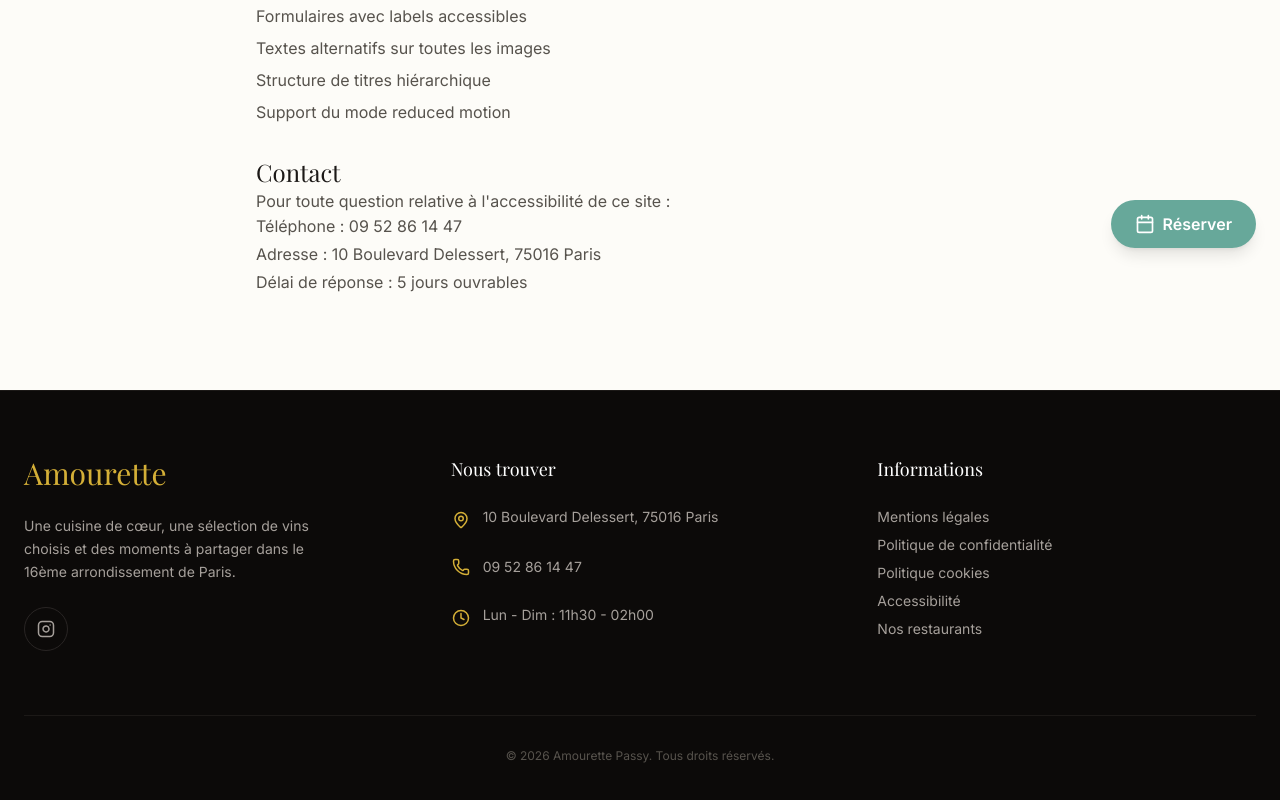
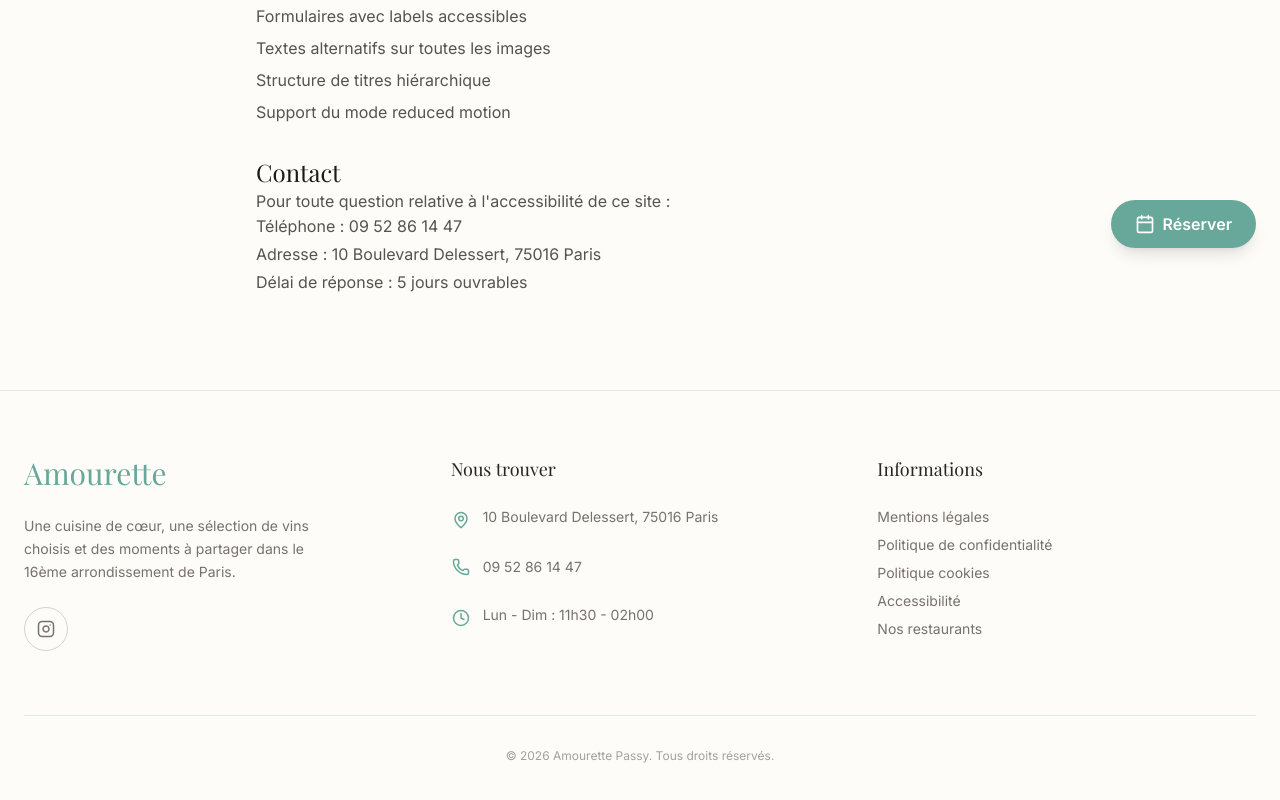
Before and after one commit to PremIA92100/AMOURETTE-LANDING-PAGE, a Next.js app: page /accessibilite/ in a window 1280 px wide. Shown: the part 528-1328 px from the top of the page. Built offline with nearby package versions, Linux system fonts and the light colour scheme; a web font is replaced by a local one.

Commit message:
fix: texte on→nous, supprime 'pas de chichi', vire compteur carte, footer clair amourette

```diff
--- a/components/layout/Footer.tsx
+++ b/components/layout/Footer.tsx
@@ -10,11 +10,11 @@
   const accessibilityHref = slugMap.accessibility[locale]
 
   return (
-    <footer className="bg-stone-950 text-stone-400 py-12 md:py-16 border-t border-stone-900">
+    <footer className="bg-paper text-stone-500 py-12 md:py-16 border-t border-amourette/20">
       <div className="container mx-auto px-6">
         <div className="grid grid-cols-1 md:grid-cols-3 gap-10 md:gap-12">
           <div className="space-y-5 md:space-y-6">
-            <h3 className="text-3xl font-serif text-gold">Amourette</h3>
+            <h3 className="text-3xl font-serif text-amourette">Amourette</h3>
             <p className="text-sm leading-relaxed max-w-xs">
               {locale === 'fr'
                 ? "Une cuisine de cœur, une sélection de vins choisis et des moments à partager dans le 16ème arrondissement de Paris."
@@ -25,7 +25,7 @@
                 href="https://www.instagram.com/amourettepassy/"
                 target="_blank"
                 rel="noopener noreferrer"
-                className="md:hover:text-gold transition-colors p-2 min-w-[44px] min-h-[44px] flex items-center justify-center border border-stone-800 rounded-full md:hover:border-gold"
+                className="md:hover:text-amourette transition-colors p-2 min-w-[44px] min-h-[44px] flex items-center justify-center border border-stone-300 rounded-full md:hover:border-amourette"
                 aria-label="Instagram"
               >
                 <Instagram size={18} />
@@ -34,25 +34,25 @@
           </div>
 
           <div className="space-y-5 md:space-y-6">
-            <h4 className="text-lg font-serif text-white">
+            <h4 className="text-lg font-serif text-stone-800">
               {locale === 'fr' ? 'Nous trouver' : 'Find us'}
             </h4>
             <div className="space-y-4 text-sm">
               <div className="flex items-start space-x-3">
-                <MapPin className="text-gold mt-1 min-w-5" size={18} />
+                <MapPin className="text-amourette mt-1 min-w-5" size={18} />
                 <span className="text-base md:text-sm">10 Boulevard Delessert, 75016 Paris</span>
               </div>
               <div className="flex items-center space-x-3">
-                <Phone className="text-gold min-w-5" size={18} />
+                <Phone className="text-amourette min-w-5" size={18} />
                 <a
                   href="tel:0952861447"
-                  className="md:hover:text-gold transition-colors text-base md:text-sm min-h-[44px] flex items-center"
+                  className="md:hover:text-amourette transition-colors text-base md:text-sm min-h-[44px] flex items-center"
                 >
                   09 52 86 14 47
                 </a>
               </div>
               <div className="flex items-start space-x-3">
-                <Clock className="text-gold mt-1 min-w-5" size={18} />
+                <Clock className="text-amourette mt-1 min-w-5" size={18} />
                 <div className="text-base md:text-sm">
                   <p>Lun - Dim : 11h30 - 02h00</p>
                 </div>
@@ -61,27 +61,27 @@
           </div>
 
           <div className="space-y-5 md:space-y-6">
-            <h4 className="text-lg font-serif text-white">
+            <h4 className="text-lg font-serif text-stone-800">
               {locale === 'fr' ? 'Informations' : 'Information'}
             </h4>
             <div className="flex flex-col space-y-1 md:space-y-2 text-sm">
-              <Link href={legalHref} className="md:hover:text-gold transition-colors min-h-[44px] md:min-h-0 flex items-center text-base md:text-sm">
+              <Link href={legalHref} className="md:hover:text-amourette transition-colors min-h-[44px] md:min-h-0 flex items-center text-base md:text-sm">
                 {locale === 'fr' ? 'Mentions légales' : 'Legal notices'}
               </Link>
-              <Link href={privacyHref} className="md:hover:text-gold transition-colors min-h-[44px] md:min-h-0 flex items-center text-base md:text-sm">
+              <Link href={privacyHref} className="md:hover:text-amourette transition-colors min-h-[44px] md:min-h-0 flex items-center text-base md:text-sm">
                 {locale === 'fr' ? 'Politique de confidentialité' : 'Privacy policy'}
               </Link>
-              <Link href={cookiesHref} className="md:hover:text-gold transition-colors min-h-[44px] md:min-h-0 flex items-center text-base md:text-sm">
+              <Link href={cookiesHref} className="md:hover:text-amourette transition-colors min-h-[44px] md:min-h-0 flex items-center text-base md:text-sm">
                 {locale === 'fr' ? 'Politique cookies' : 'Cookie policy'}
               </Link>
-              <Link href={accessibilityHref} className="md:hover:text-gold transition-colors min-h-[44px] md:min-h-0 flex items-center text-base md:text-sm">
+              <Link href={accessibilityHref} className="md:hover:text-amourette transition-colors min-h-[44px] md:min-h-0 flex items-center text-base md:text-sm">
                 {locale === 'fr' ? 'Accessibilité' : 'Accessibility'}
               </Link>
               <a
                 href="https://www.polo-auteuil.fr/"
                 target="_blank"
                 rel="noopener noreferrer"
-                className="md:hover:text-gold transition-colors min-h-[44px] md:min-h-0 flex items-center text-base md:text-sm"
+                className="md:hover:text-amourette transition-colors min-h-[44px] md:min-h-0 flex items-center text-base md:text-sm"
               >
                 Nos restaurants
               </a>
@@ -89,7 +89,7 @@
           </div>
         </div>
 
-        <div className="border-t border-stone-900 mt-10 md:mt-16 pt-6 md:pt-8 text-center text-xs text-stone-600">
+        <div className="border-t border-amourette/20 mt-10 md:mt-16 pt-6 md:pt-8 text-center text-xs text-stone-400">
           <p>
             &copy; {new Date().getFullYear()} Amourette Passy. Tous droits
             réservés.
--- a/components/sections/About.tsx
+++ b/components/sections/About.tsx
@@ -7,7 +7,7 @@
 const easeOutExpo: [number, number, number, number] = [0.16, 1, 0.3, 1]
 
 const aboutText =
-  "Chez Amourette, on cuisine comme on reçoit chez soi. Des produits choisis avec soin, des recettes qui ont du caractère, et cette envie simple de bien faire les choses. Pas de chichi, juste le plaisir de partager un bon moment à table."
+  "Chez Amourette, nous cuisinons comme nous recevons chez nous. Des produits choisis avec soin, des recettes qui ont du caractère, et cette envie simple de bien faire les choses. Le plaisir de partager un bon moment à table."
 
 const aboutWords = aboutText.split(' ')
 
--- a/components/sections/MenuPreview.tsx
+++ b/components/sections/MenuPreview.tsx
@@ -126,9 +126,6 @@
                     {cat.label}
                   </span>
                   <div className="flex items-center gap-3 md:gap-4">
-                    <span className="text-[#D4AF37] text-xs md:text-sm font-medium">
-                      {items.length}
-                    </span>
                     <motion.svg
                       animate={{ rotate: isOpen ? 180 : 0 }}
                       transition={{ duration: 0.35, ease: easeOutExpo }}
```
